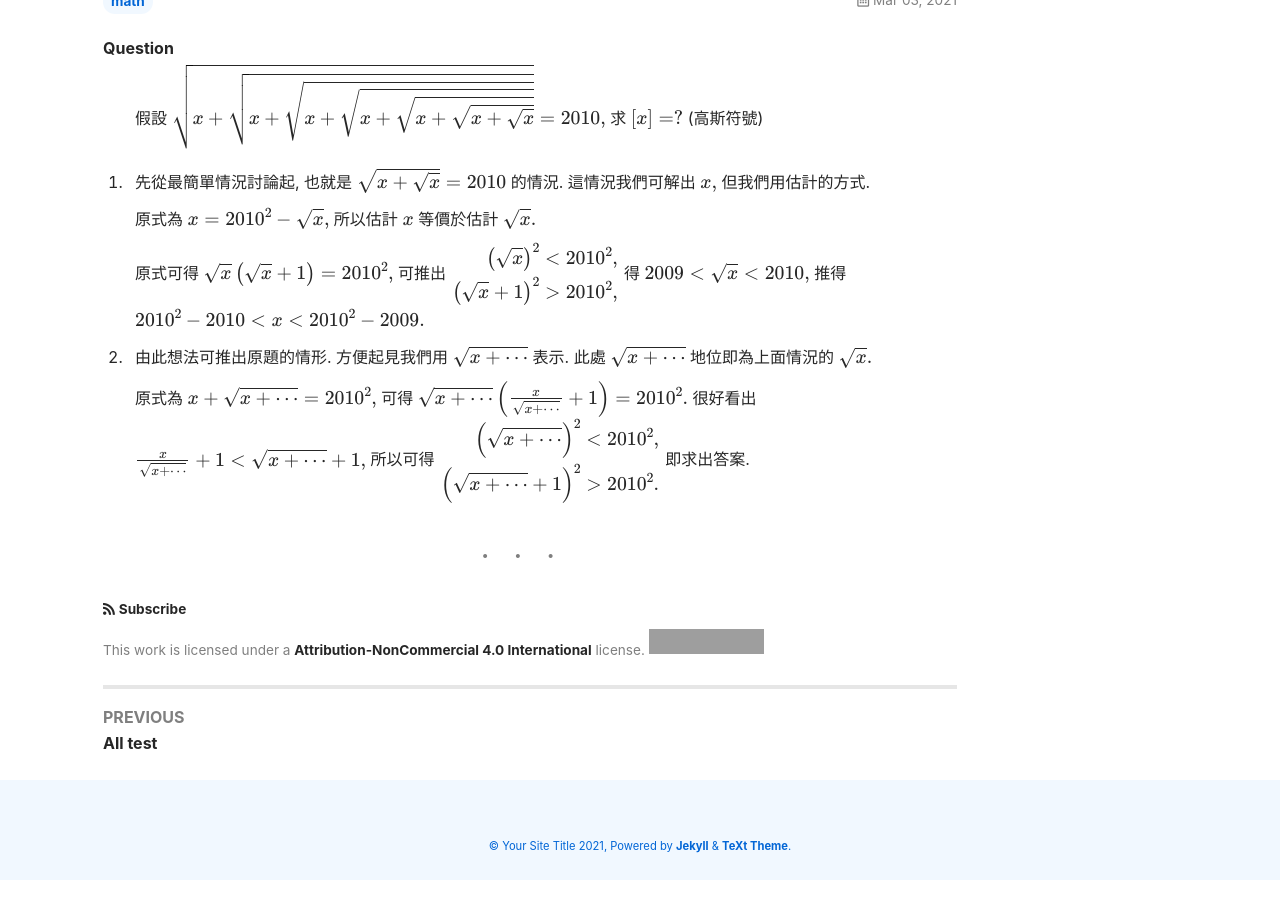
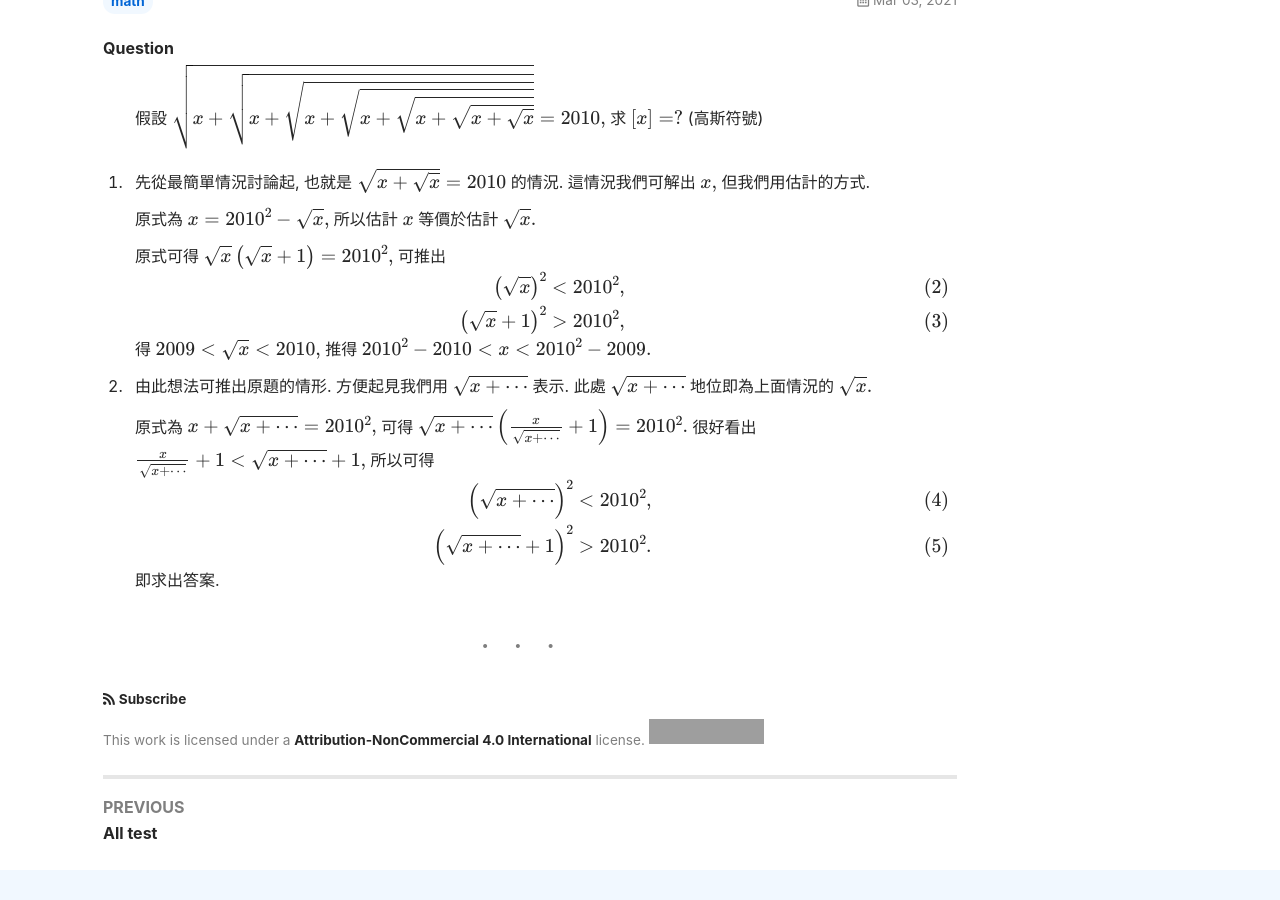
Before and after one commit to ChoCho66/ChoCho66.github.io, a Jekyll site: the page built from _posts/2021-03-03-√(x+√(x+√(x+...)...)=2010.md, in a window 1280 px wide and 900 px high, scrolled down 526 px. Built offline with Jekyll 4.4.1, drawn with Linux system fonts in a browser that asks for light colours; nearby versions of some CDN libraries; formulas are drawn with MathJax 3; grey boxes are pictures that could not be loaded.

Commit message:
20210303

```diff
--- a/_posts/2021-03-03-√(x+√(x+√(x+...)...)=2010.md
+++ b/_posts/2021-03-03-√(x+√(x+√(x+...)...)=2010.md
@@ -19,10 +19,10 @@ $$ \sqrt{x+\sqrt{x+\sqrt{x+\sqrt{x+\sqrt{x+\sqrt{x+\sqrt{x}}}}}}} = 2010 , $$
    $$ \sqrt{x}\left( \sqrt{x} + 1  \right) = 2010^2 , $$
    可推出
    $$
-   \begin{aligned}
+   \begin{align}
    \left(\sqrt x \right)^2 &< 2010^2 ,  \\
    \left(\sqrt x  + 1 \right)^2 &> 2010^2,
-   \end{aligned}
+   \end{align}
    $$
    得
    $$ 2009 <  \sqrt x < 2010 , $$
@@ -41,10 +41,10 @@ $$ \sqrt{x+\sqrt{x+\sqrt{x+\sqrt{x+\sqrt{x+\sqrt{x+\sqrt{x}}}}}}} = 2010 , $$
    $$  \frac{x}{\sqrt{x+\cdots}} + 1    <  \sqrt{x+\cdots} + 1 ,$$
    所以可得
    $$
-   \begin{aligned}
+   \begin{align}
    \left(\sqrt{x+\cdots} \right)^2 &< 2010^2 ,  \\
    \left(\sqrt{x+\cdots}  + 1 \right)^2 &> 2010^2.
-   \end{aligned}
+   \end{align}
    $$
    即求出答案.
 
```
